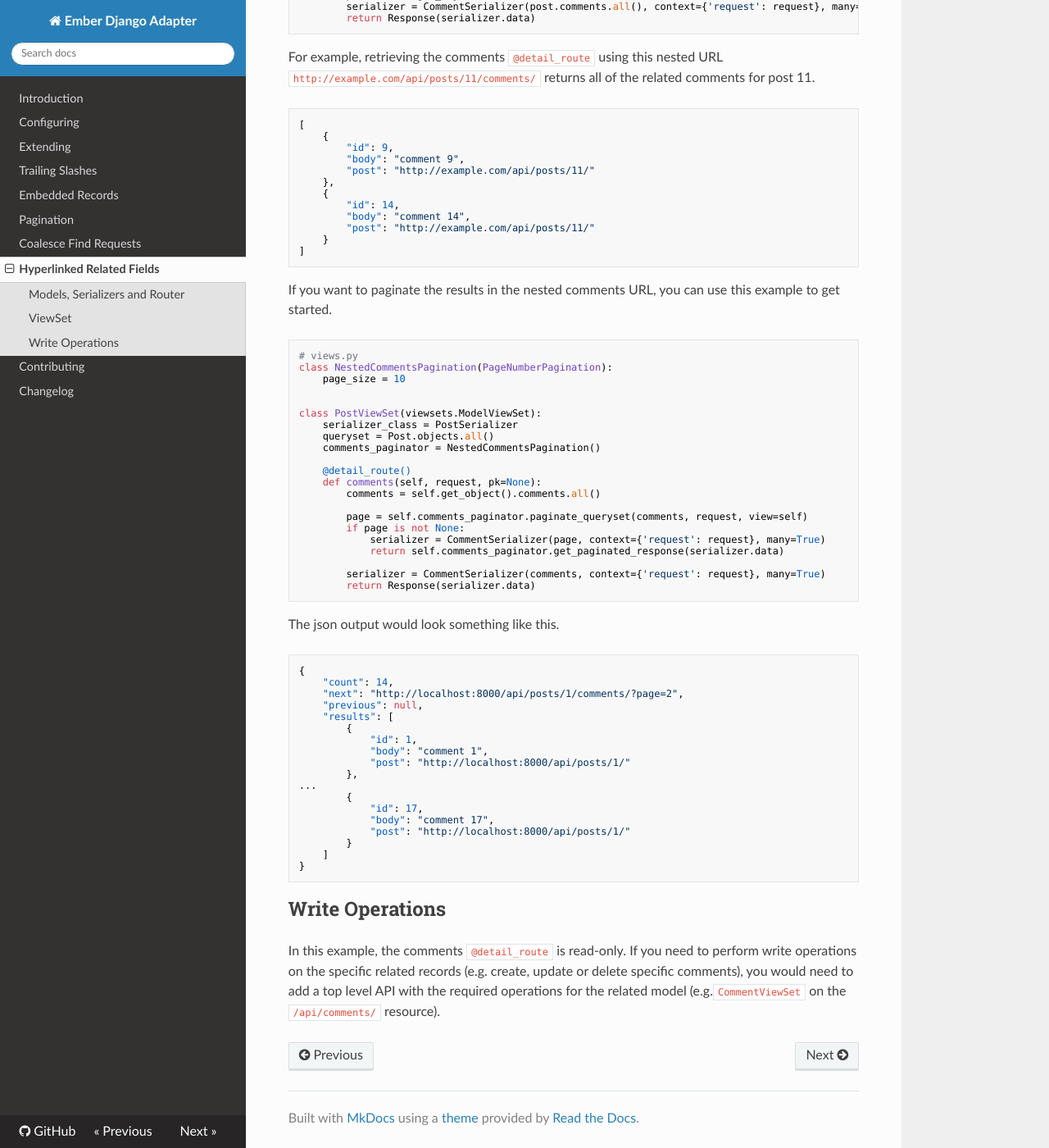
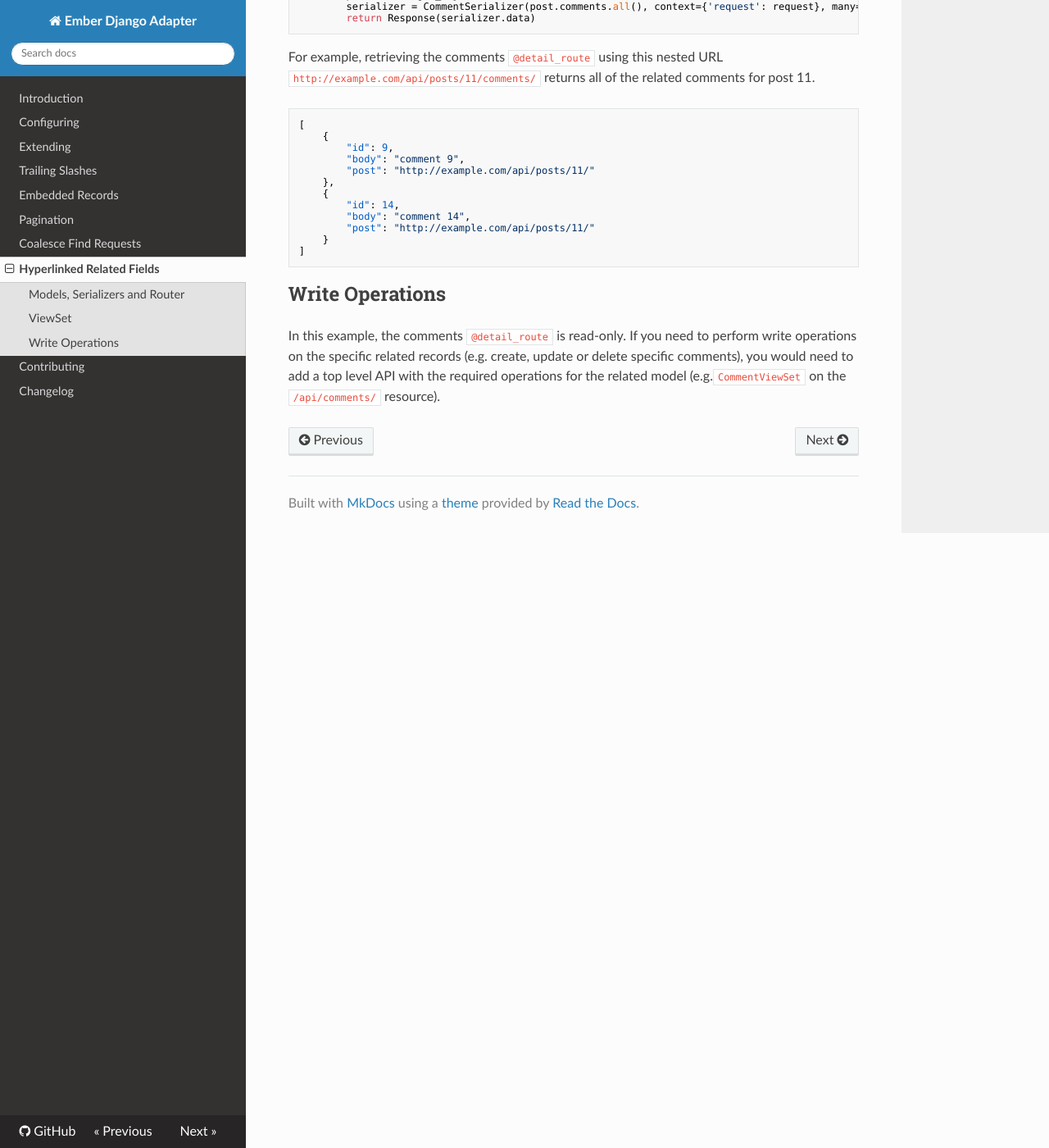
Before and after one commit to dustinfarris/ember-django-adapter, an MkDocs documentation site: the page built from docs/hyperlinked-related-fields.md, in a window 1280 px wide and 1400 px high, scrolled down 1876 px. Shown: the whole window at 82% size. Built offline with MkDocs 1.6.1, drawn with Linux system fonts in a browser that asks for light colours; nearby versions of some CDN libraries; old or Windows-style settings are respelled for this version of MkDocs.

Commit message:
Remove documentation about paginated nested URLs.

````diff
--- a/docs/hyperlinked-related-fields.md
+++ b/docs/hyperlinked-related-fields.md
@@ -127,56 +127,6 @@ for post 11.
 ]
 ```
 
-If you want to paginate the results in the nested comments URL, you can use this example
-to get started.
-
-```python
-# views.py
-class NestedCommentsPagination(PageNumberPagination):
-    page_size = 10
-
-
-class PostViewSet(viewsets.ModelViewSet):
-    serializer_class = PostSerializer
-    queryset = Post.objects.all()
-    comments_paginator = NestedCommentsPagination()
-
-    @detail_route()
-    def comments(self, request, pk=None):
-        comments = self.get_object().comments.all()
-
-        page = self.comments_paginator.paginate_queryset(comments, request, view=self)
-        if page is not None:
-            serializer = CommentSerializer(page, context={'request': request}, many=True)
-            return self.comments_paginator.get_paginated_response(serializer.data)
-
-        serializer = CommentSerializer(comments, context={'request': request}, many=True)
-        return Response(serializer.data)
-```
-
-The json output would look something like this.
-
-```json
-{
-    "count": 14,
-    "next": "http://localhost:8000/api/posts/1/comments/?page=2",
-    "previous": null,
-    "results": [
-        {
-            "id": 1,
-            "body": "comment 1",
-            "post": "http://localhost:8000/api/posts/1/"
-        },
-...
-        {
-            "id": 17,
-            "body": "comment 17",
-            "post": "http://localhost:8000/api/posts/1/"
-        }
-    ]
-}
-```
-
 ## Write Operations
 
 In this example, the comments `@detail_route` is read-only. If you need to perform
````
